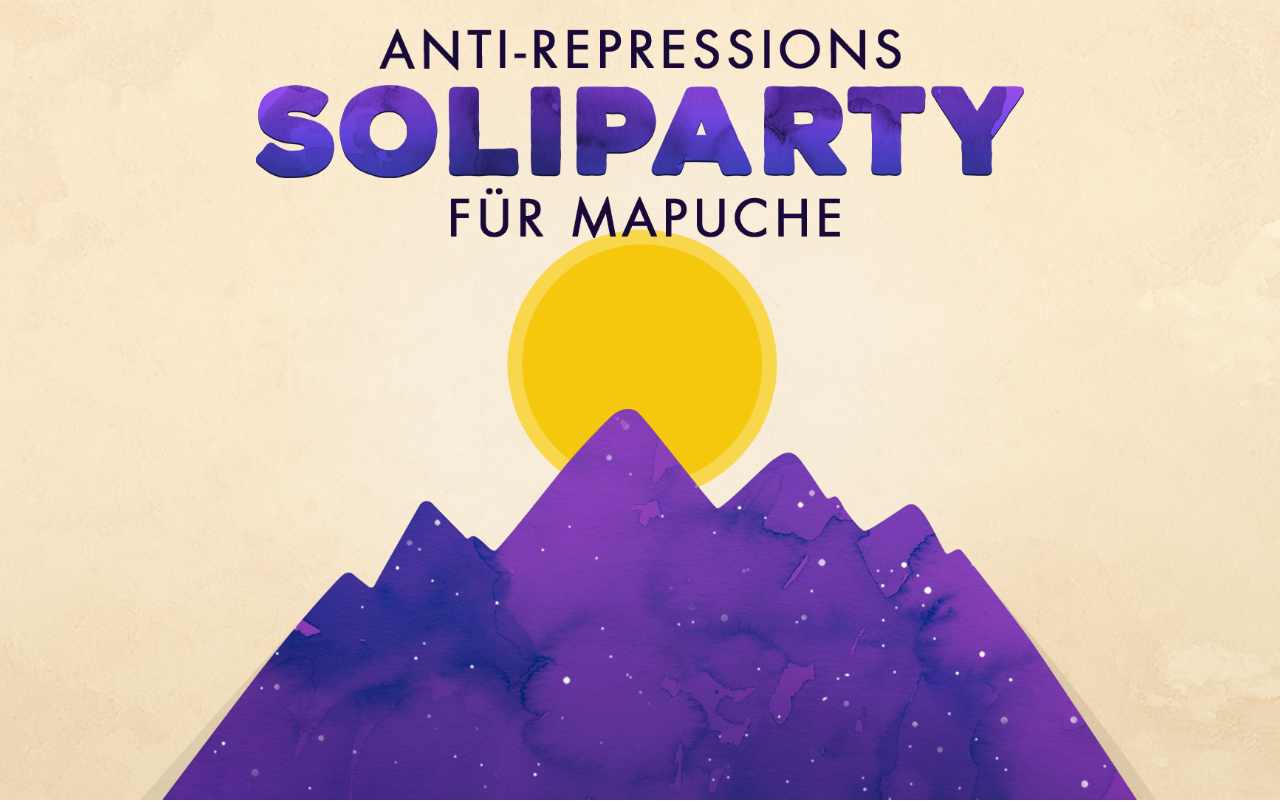
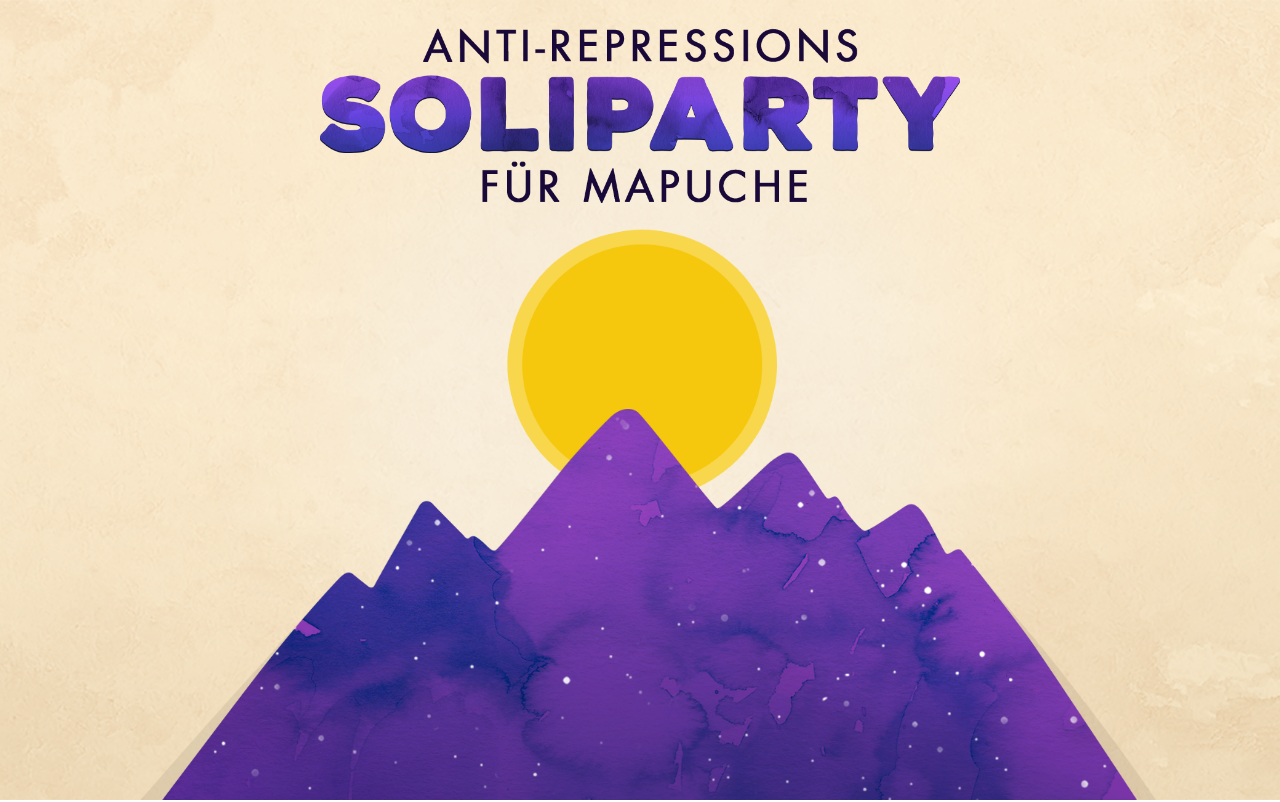
Before and after one commit to genratio/mapuche, a Nuxt app: page / in a window 1280 px wide. Shown: the top 802 px of the page. Built offline with nearby package versions, Linux system fonts and the light colour scheme.

Commit message:
little responsive fix

```diff
--- a/components/Cover.vue
+++ b/components/Cover.vue
@@ -3,11 +3,9 @@
     <div class="wrapperCover">
 
       <div>
-        <img class="solipartyMapuche" src="~/assets/soliparty-logo1.png">
-      </div>
-
-      <div>
-        <div class="cover" :style="{ backgroundImage: 'url(' + require(`@/assets/Mapuche_Webisite_Header_1080p.png`) + ')' }"></div>
+        <div class="cover" :style="{ backgroundImage: 'url(' + require(`@/assets/Mapuche_Webisite_Header_1080p.png`) + ')' }">
+          <img class="djListe" src="~/assets/soliparty-logo1.png">
+        </div>
       </div>
 
     </div>
@@ -20,17 +18,18 @@ export default {
 
 }
 
-
 </script>
 
 <style>
 
-.solipartyMapuche {
-  position: absolute;
-  left: 50%;
-  margin-left: -30%;
-  margin-top: 2em;
-  width: 60%;
+.djListe {
+  display: block;
+  margin-left: auto;
+  margin-right: auto;
+  padding-top: 2em;
+  padding-bottom: 2em;
+  width: 50%;
+  max-height: 100%;
 }
 
 .cover {
@@ -67,13 +66,27 @@ export default {
     background-size: cover;
     background-position: center top;
   }
-  .solipartyMapuche {
+  .solipartyMapucheText {
     position: absolute;
     left: 50%;
+    padding-top: 2em;
+    padding-bottom: 2em;
     margin-left: -45%;
     margin-top: 2em;
     width: 90%;
   }
 }
+/* If height very low */
+@media screen and (max-height: 500px) {
+  .solipartyMapucheText {
+    display: block;
+    margin-left: auto;
+    margin-right: auto;
+    padding-top: 2em;
+    padding-bottom: 2em;
+    width: 90%;
+    max-height: 100%;
+  }
+}
 
 </style>
--- a/components/Footer.vue
+++ b/components/Footer.vue
@@ -4,11 +4,8 @@
 
       <div>
         <div class="cover" :style="{ backgroundImage: 'url(' + require(`@/assets/Soli_background.png`) + ')' }">
-          <div>
-            <img class="djListe" src="~/assets/DJ_Liste_st.png">
-          </div>
+          <img class="djListe" src="~/assets/DJ_Liste_st.png">
         </div>
-
       </div>
 
     </div>
--- a/components/Info.vue
+++ b/components/Info.vue
@@ -201,4 +201,15 @@ p {
   }
 }
 
+/* If height very low */
+@media screen and (max-height: 300px) {
+  .galleryImage {
+    display: flex;
+    padding-top: 1em;
+    padding-left: 0.5em;
+    padding-right: 0.5em;
+    height: 15em;
+  }
+}
+
 </style>
```
